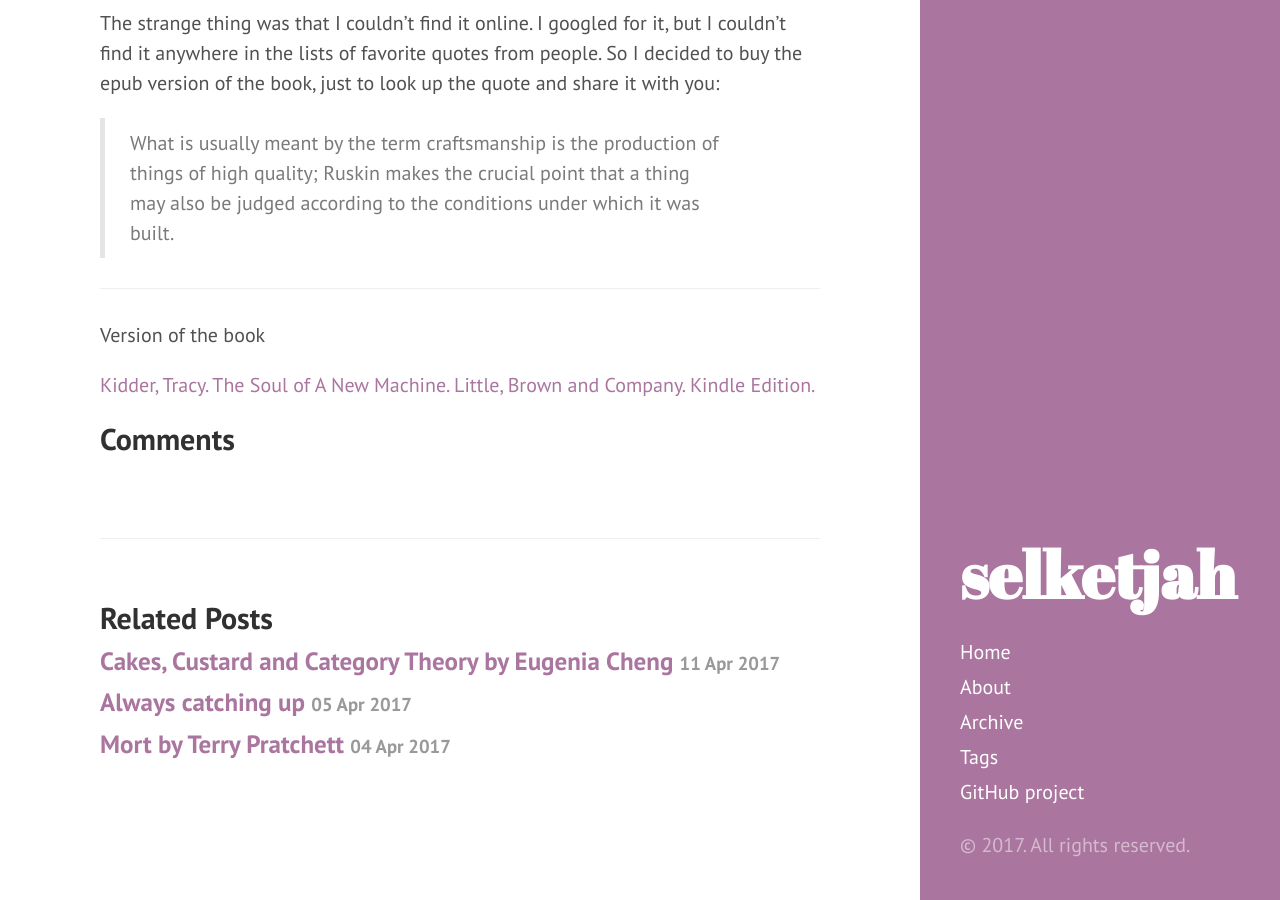
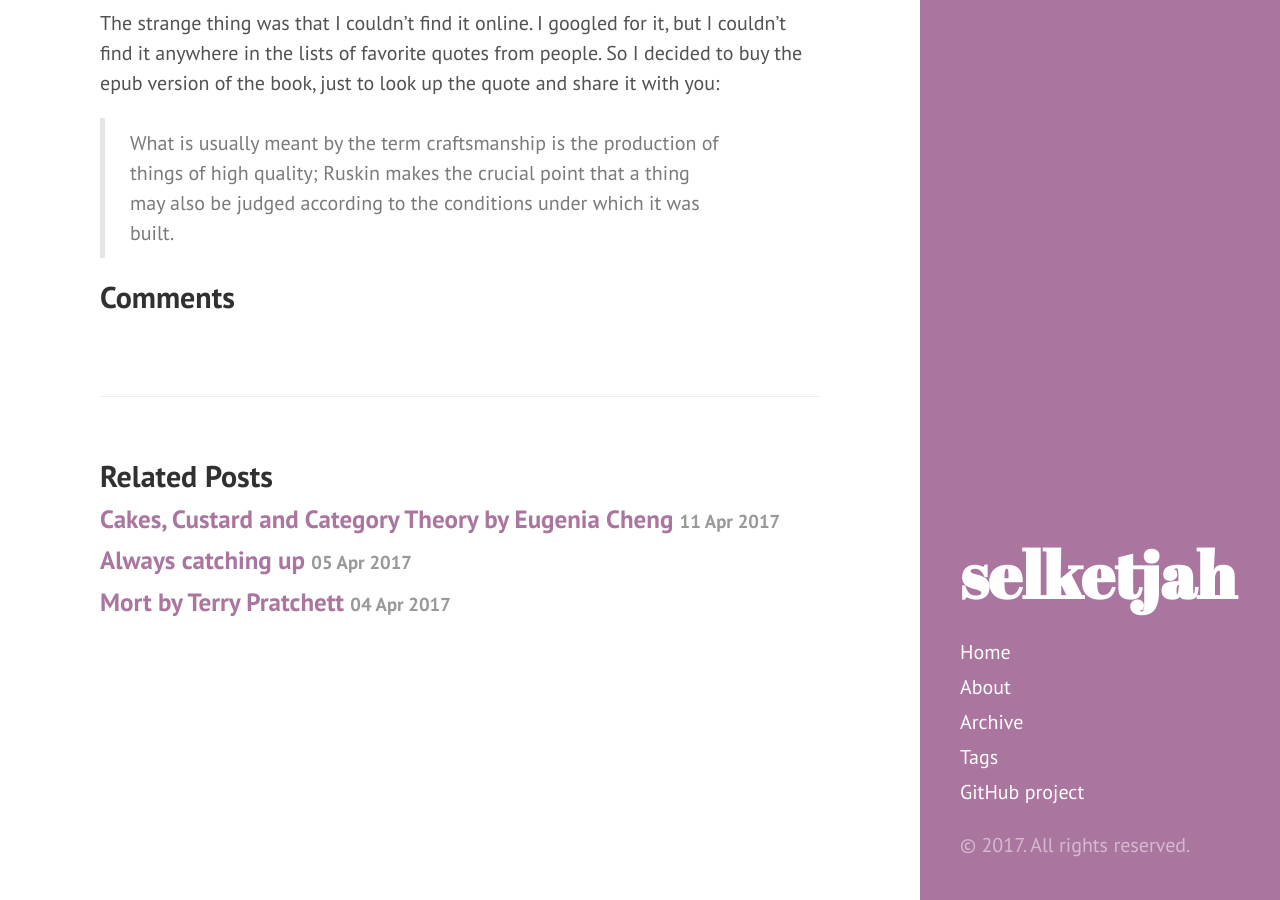
Before and after one commit to selketjah/selketjah.github.io, a Jekyll site: the page built from _posts/2017-05-17-soul-of-new-machine.md, in a window 1280 px wide and 900 px high, scrolled down 552 px. Built offline with Jekyll 4.4.1, drawn with Linux system fonts in a browser that asks for light colours; Markdown is read by kramdown in place of the engine named in the settings; comment, search, counter and statistics services are not loaded.

Commit message:
removed link

```diff
--- a/_posts/2017-05-17-soul-of-new-machine.md
+++ b/_posts/2017-05-17-soul-of-new-machine.md
@@ -18,9 +18,3 @@ The strange thing was that I couldn't find it online. I googled for it, but I co
 So I decided to buy the epub version of the book, just to look up the quote and share it with you:
 
 > What is usually meant by the term craftsmanship is the production of things of high quality; Ruskin makes the crucial point that a thing may also be judged according to the conditions under which it was built.
-
-----
-
-Version of the book
-
-[Kidder, Tracy. The Soul of A New Machine. Little, Brown and Company. Kindle Edition.](http://amzn.to/2pIp0RN)
```
